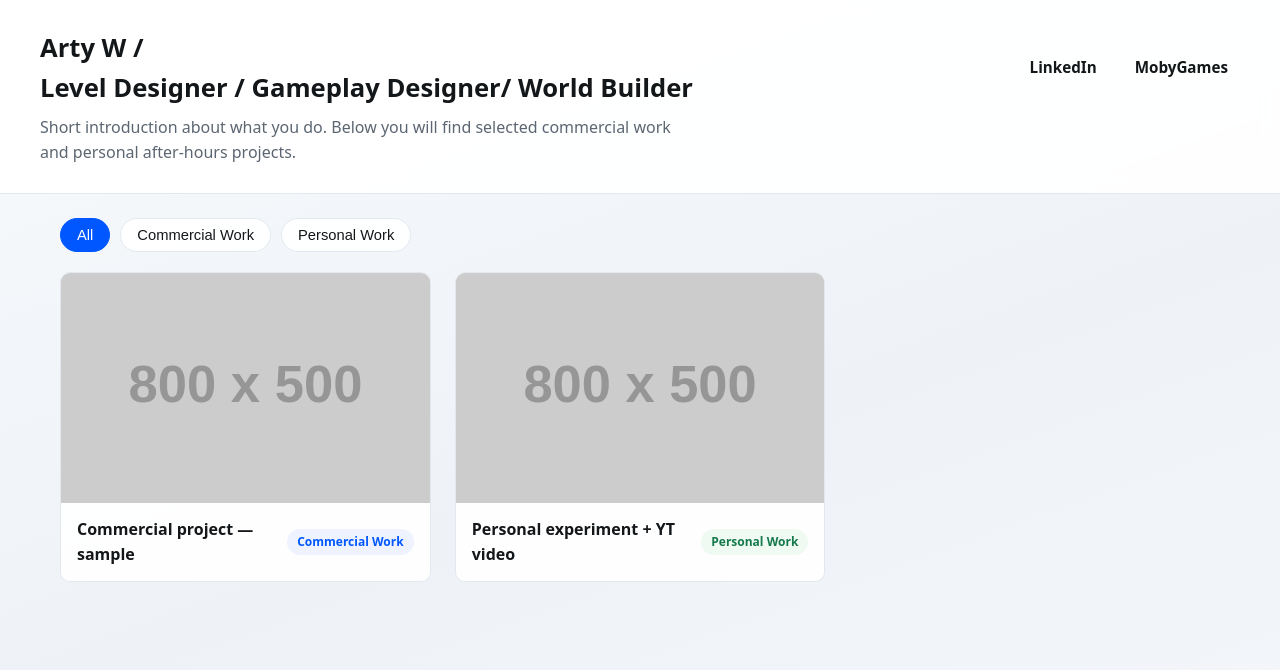
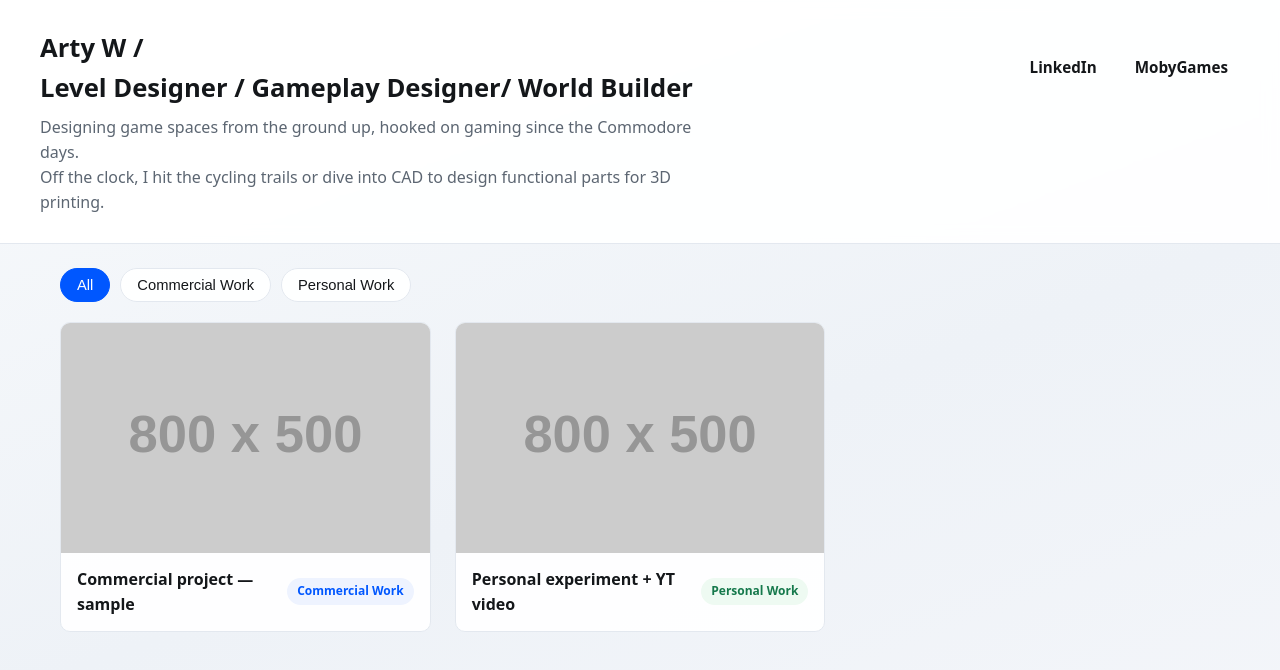
Before and after one commit to artyld/artyld.github.io, a plain HTML site: page index.html in a window 1280 px wide. Drawn offline with Linux system fonts and the light colour scheme; placeholder pictures from the web are drawn by us.

Commit message:
Update bio section in index.html

```diff
--- a/index.html
+++ b/index.html
@@ -18,7 +18,8 @@
         </nav>
       </div>
       <p class="bio">
-        Short introduction about what you do. Below you will find selected commercial work and personal after-hours projects.
+        Designing game spaces from the ground up, hooked on gaming since the Commodore days. <br>
+        Off the clock, I hit the cycling trails or dive into CAD to design functional parts for 3D printing.
       </p>
     </div>
   </header>
```
